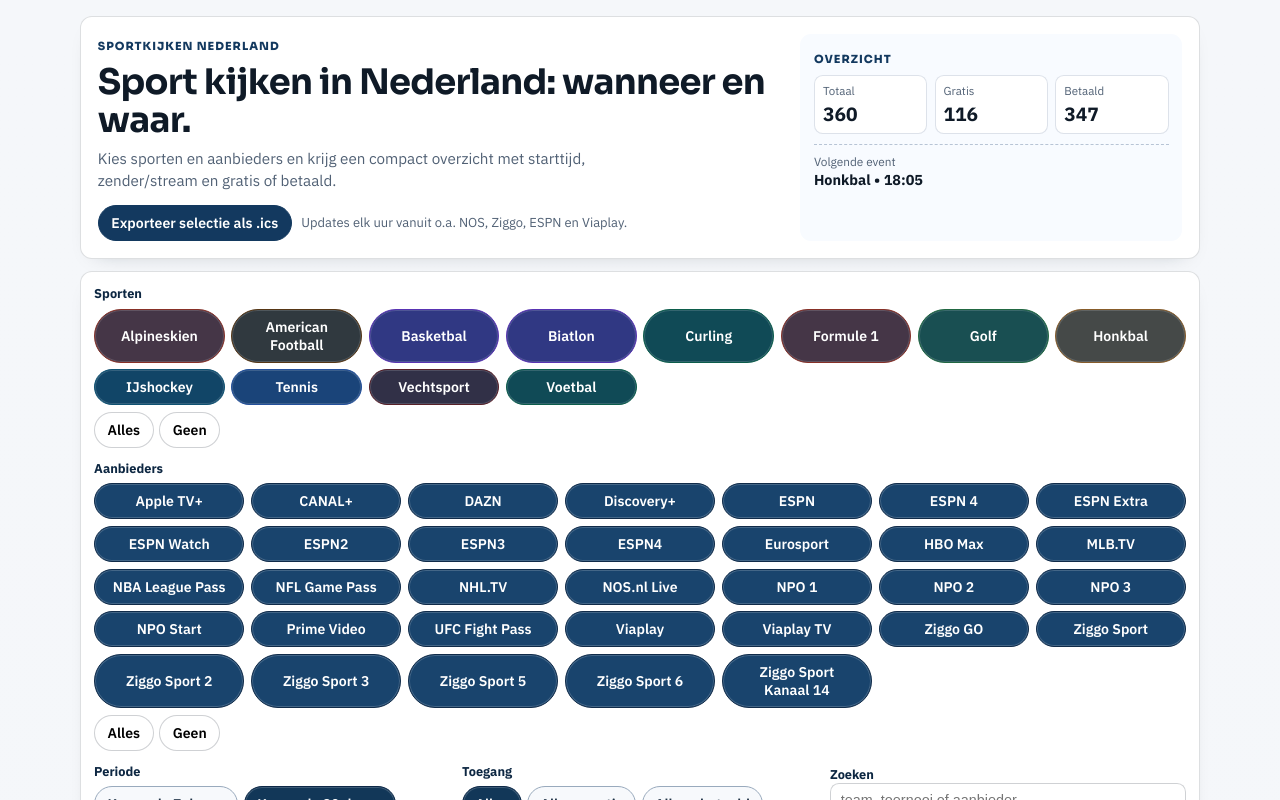
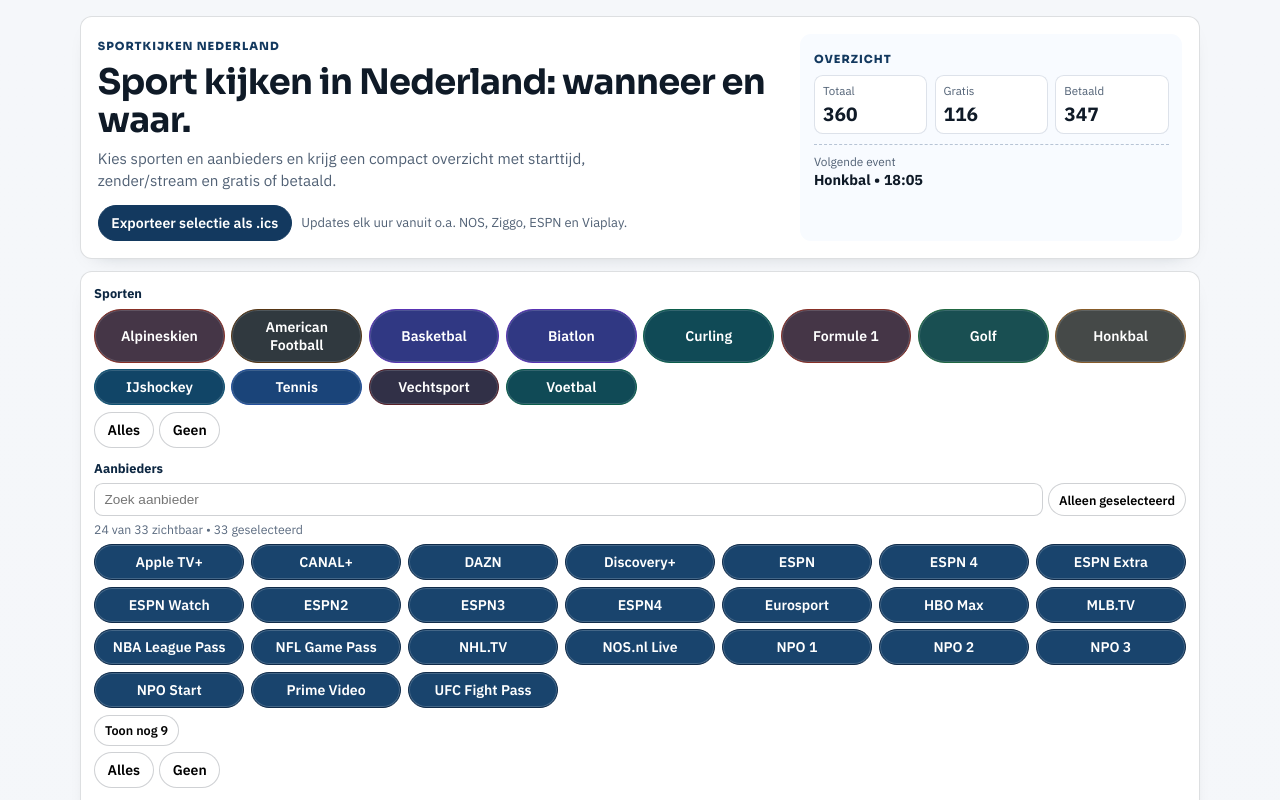
Before and after one commit to Paulmzuiderduin/sportkijken, a React (Vite) app: page / in a window 1280 px wide. Shown: the top 800 px of the page. Built offline with nearby package versions, Linux system fonts and the light colour scheme.

Commit message:
Improve provider filter usability for long lists

```diff
--- a/src/App.jsx
+++ b/src/App.jsx
@@ -115,6 +115,8 @@
   .filter(Boolean)
   .sort((a, b) => a.localeCompare(b, 'nl-NL'));
 
+const PROVIDER_VISIBLE_LIMIT = 24;
+
 function sportMetaFor(id) {
   return sportLookup[id] || {
     id,
@@ -129,7 +131,9 @@
     selectedProviders: PROVIDER_OPTIONS,
     accessFilter: 'all',
     rangeFilter: '30d',
-    searchText: ''
+    searchText: '',
+    providerSearchText: '',
+    providerSelectedOnly: false
   };
 }
 
@@ -169,7 +173,11 @@
       rangeFilter: RANGE_OPTIONS.some((option) => option.id === parsed.rangeFilter)
         ? parsed.rangeFilter
         : defaults.rangeFilter,
-      searchText: typeof parsed.searchText === 'string' ? parsed.searchText : defaults.searchText
+      searchText: typeof parsed.searchText === 'string' ? parsed.searchText : defaults.searchText,
+      providerSearchText:
+        typeof parsed.providerSearchText === 'string' ? parsed.providerSearchText : defaults.providerSearchText,
+      providerSelectedOnly:
+        typeof parsed.providerSelectedOnly === 'boolean' ? parsed.providerSelectedOnly : defaults.providerSelectedOnly
     };
   } catch (error) {
     return defaults;
@@ -269,6 +277,7 @@
 
 function App() {
   const [preferences, setPreferences] = useState(loadPreferences);
+  const [providersExpanded, setProvidersExpanded] = useState(false);
 
   const events = useMemo(() => {
     return [...SOURCE_EVENTS]
@@ -400,6 +409,30 @@
       nextEvent: filteredEvents[0] || null
     };
   }, [filteredEvents]);
+
+  const providerOptionsForView = useMemo(() => {
+    const query = preferences.providerSearchText.trim().toLowerCase();
+    const selectedSet = new Set(preferences.selectedProviders);
+    const filtered = PROVIDER_OPTIONS.filter((provider) => !query || provider.toLowerCase().includes(query));
+    const visible = preferences.providerSelectedOnly
+      ? filtered.filter((provider) => selectedSet.has(provider))
+      : filtered;
+
+    return visible.sort((a, b) => {
+      const aSelected = selectedSet.has(a);
+      const bSelected = selectedSet.has(b);
+      if (aSelected !== bSelected) {
+        return aSelected ? -1 : 1;
+      }
+      return a.localeCompare(b, 'nl-NL');
+    });
+  }, [preferences.providerSearchText, preferences.providerSelectedOnly, preferences.selectedProviders]);
+
+  const providerListIsConstrained = preferences.providerSearchText.trim() !== '' || preferences.providerSelectedOnly;
+  const visibleProviders = !providerListIsConstrained && !providersExpanded
+    ? providerOptionsForView.slice(0, PROVIDER_VISIBLE_LIMIT)
+    : providerOptionsForView;
+  const hiddenProviderCount = providerOptionsForView.length - visibleProviders.length;
 
   const toggleSport = (sportId) => {
     setPreferences((current) => {
@@ -639,8 +672,36 @@
 
           <div className="filter-group">
             <p className="filter-title">Aanbieders</p>
+            <div className="provider-tools">
+              <input
+                type="search"
+                value={preferences.providerSearchText}
+                onChange={(event) => {
+                  setProvidersExpanded(false);
+                  setPreferences((current) => ({ ...current, providerSearchText: event.target.value }));
+                }}
+                placeholder="Zoek aanbieder"
+                aria-label="Zoek aanbieder"
+              />
+              <button
+                type="button"
+                className={`ghost compact ${preferences.providerSelectedOnly ? 'is-active' : ''}`}
+                onClick={() => {
+                  setProvidersExpanded(false);
+                  setPreferences((current) => ({
+                    ...current,
+                    providerSelectedOnly: !current.providerSelectedOnly
+                  }));
+                }}
+              >
+                {preferences.providerSelectedOnly ? 'Toon alles' : 'Alleen geselecteerd'}
+              </button>
+            </div>
+            <p className="provider-hint">
+              {visibleProviders.length} van {providerOptionsForView.length} zichtbaar • {preferences.selectedProviders.length} geselecteerd
+            </p>
             <div className="provider-grid">
-              {PROVIDER_OPTIONS.map((provider) => {
+              {visibleProviders.map((provider) => {
                 const selected = preferences.selectedProviders.includes(provider);
                 return (
                   <button
@@ -654,6 +715,21 @@
                 );
               })}
             </div>
+            {!visibleProviders.length ? <p className="provider-empty">Geen aanbieders gevonden.</p> : null}
+            {hiddenProviderCount > 0 ? (
+              <div className="chip-actions">
+                <button type="button" className="ghost compact" onClick={() => setProvidersExpanded(true)}>
+                  Toon nog {hiddenProviderCount}
+                </button>
+              </div>
+            ) : null}
+            {!providerListIsConstrained && providersExpanded && providerOptionsForView.length > PROVIDER_VISIBLE_LIMIT ? (
+              <div className="chip-actions">
+                <button type="button" className="ghost compact" onClick={() => setProvidersExpanded(false)}>
+                  Minder tonen
+                </button>
+              </div>
+            ) : null}
             <div className="chip-actions">
               <button type="button" className="ghost" onClick={selectAllProviders}>Alles</button>
               <button type="button" className="ghost" onClick={clearProviders}>Geen</button>
--- a/src/styles.css
+++ b/src/styles.css
@@ -211,6 +211,23 @@
   gap: 0.42rem;
 }
 
+.provider-tools {
+  display: grid;
+  grid-template-columns: minmax(0, 1fr) auto;
+  gap: 0.35rem;
+  margin-bottom: 0.35rem;
+}
+
+.provider-tools input {
+  width: 100%;
+  padding: 0.48rem 0.58rem;
+  border: 1px solid rgba(15, 28, 42, 0.2);
+  border-radius: 0.56rem;
+  background: #fff;
+  color: inherit;
+  font-size: 0.85rem;
+}
+
 .chip {
   border-color: #99aabd;
   background: #f7f9fc;
@@ -255,6 +272,29 @@
 .ghost {
   border-color: rgba(15, 28, 42, 0.2);
   background: #fff;
+}
+
+.ghost.compact {
+  padding: 0.42rem 0.62rem;
+  font-size: 0.79rem;
+}
+
+.ghost.is-active {
+  border-color: #0f365d;
+  color: #0f365d;
+  background: #edf4fb;
+}
+
+.provider-hint {
+  margin: 0 0 0.42rem;
+  color: #5a6a7f;
+  font-size: 0.77rem;
+}
+
+.provider-empty {
+  margin: 0;
+  color: #5a6a7f;
+  font-size: 0.8rem;
 }
 
 .filter-row {
@@ -535,6 +575,10 @@
     grid-template-columns: 1fr;
   }
 
+  .provider-tools {
+    grid-template-columns: 1fr;
+  }
+
   .summary-grid strong {
     font-size: 1rem;
   }
```
